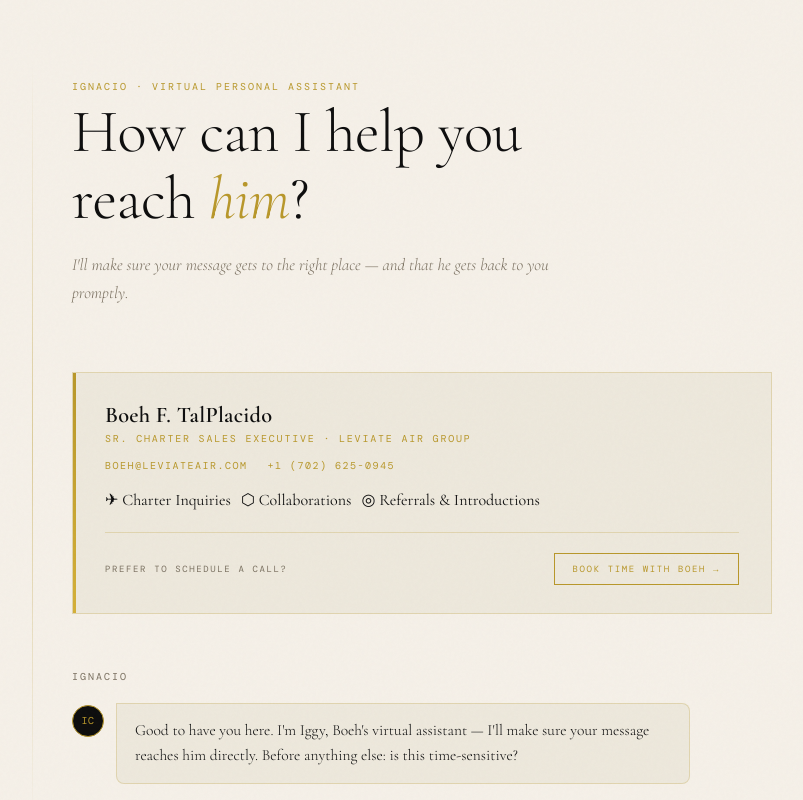
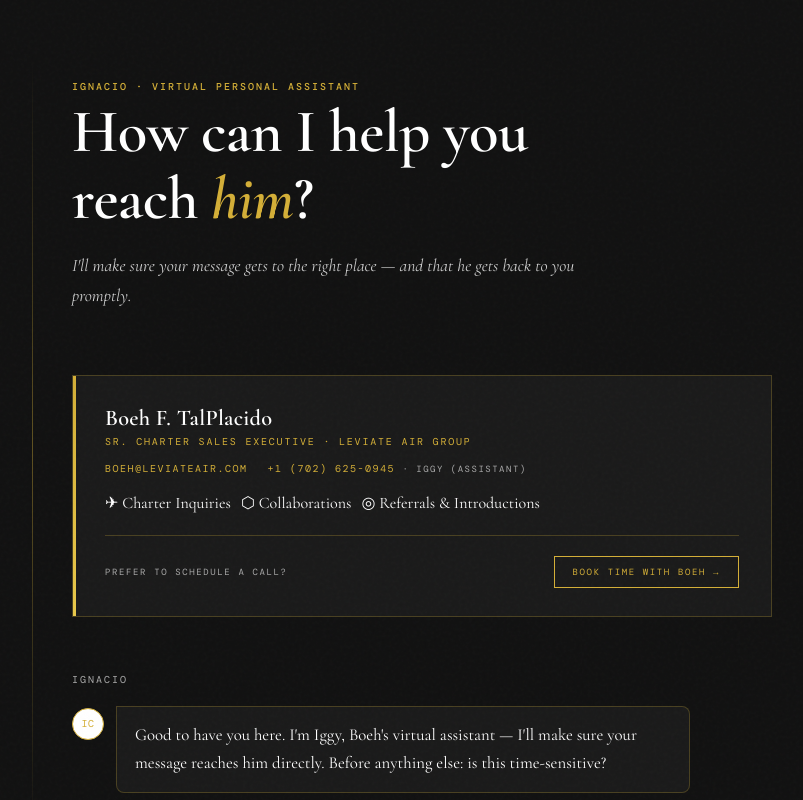
Before and after one commit to boeht/iggy, a plain HTML site: page index.html in a window 1280 px wide. Shown: the top 800 px of the page, without its empty margins (218-1021 px from the left). Drawn offline with nearby package versions, Linux system fonts and the light colour scheme; a web font is replaced by a local one.

Commit message:
Add files via upload

```diff
--- a/index.html
+++ b/index.html
@@ -6,20 +6,20 @@
 <title>Reach Out — Virtual Assistant</title>
 <link rel="preconnect" href="https://fonts.googleapis.com">
 <link rel="preconnect" href="https://fonts.gstatic.com" crossorigin>
-<link href="https://fonts.googleapis.com/css2?family=Cormorant+Garamond:ital,wght@0,300;0,400;0,600;1,300;1,400&family=DM+Mono:wght@300;400&display=swap" rel="stylesheet">
+<link href="https://fonts.googleapis.com/css2?family=Cormorant+Garamond:ital,wght@0,400;0,500;0,600;0,700;1,400;1,500;1,600&family=DM+Mono:wght@400;500&display=swap" rel="stylesheet">
 
 <style>
   *, *::before, *::after { box-sizing: border-box; margin: 0; padding: 0; }
 
   :root {
-    --ink: #0d0d0d;
-    --paper: #f5f0e8;
-    --cream: #ede8dc;
-    --gold: #b8972a;
-    --gold-light: #d4af37;
-    --muted: #7a7060;
-    --border: rgba(184,151,42,0.25);
-    --error: #8b2020;
+    --ink: #ffffff;
+    --paper: #111111;
+    --cream: #1a1a1a;
+    --gold: #d4af37;
+    --gold-light: #e8c84a;
+    --muted: #aaaaaa;
+    --border: rgba(212,175,55,0.25);
+    --error: #e05555;
   }
 
   html, body {
@@ -75,12 +75,12 @@
     letter-spacing: 0.2em;
     text-transform: uppercase;
     color: var(--gold);
-    font-weight: 300;
+    font-weight: 500;
   }
 
   h1 {
     font-size: clamp(2.6rem, 5vw, 3.8rem);
-    font-weight: 300;
+    font-weight: 600;
     line-height: 1.1;
     letter-spacing: -0.01em;
     color: var(--ink);
@@ -88,15 +88,15 @@
 
   h1 em {
     font-style: italic;
-    font-weight: 300;
+    font-weight: 600;
     color: var(--gold);
   }
 
   .subtitle {
     margin-top: 12px;
-    font-size: 1.05rem;
-    font-weight: 300;
-    color: var(--muted);
+    font-size: 1.1rem;
+    font-weight: 400;
+    color: #cccccc;
     line-height: 1.7;
     max-width: 520px;
     font-style: italic;
@@ -231,21 +231,21 @@
   .bubble {
     max-width: 82%;
     padding: 14px 18px;
-    font-size: 0.97rem;
-    line-height: 1.65;
-    font-weight: 300;
+    font-size: 1.05rem;
+    line-height: 1.7;
+    font-weight: 400;
   }
 
   .bubble.a {
     background: var(--cream);
     border: 1px solid var(--border);
     border-radius: 0 8px 8px 8px;
-    color: var(--ink);
+    color: #ffffff;
   }
 
   .bubble.u {
-    background: var(--ink);
-    color: var(--paper);
+    background: var(--gold);
+    color: #111111;
     border-radius: 8px 0 8px 8px;
   }
 
@@ -325,8 +325,8 @@
     border-bottom: 1px solid var(--border);
     padding: 10px 0;
     font-family: 'Cormorant Garamond', Georgia, serif;
-    font-size: 1rem;
-    font-weight: 300;
+    font-size: 1.05rem;
+    font-weight: 400;
     color: var(--ink);
     outline: none;
     transition: border-color 0.2s;
@@ -404,10 +404,7 @@
     font-size: 0.88rem;
     font-style: italic;
     color: var(--muted);
-    font-weight: 300;
-  }
-
-  .submit-btn {
+    font-weight: 500;
     font-family: 'DM Mono', monospace;
     font-size: 10px;
     letter-spacing: 0.2em;
@@ -458,15 +455,16 @@
 
   .confirmation h3 {
     font-size: 1.5rem;
-    font-weight: 300;
+    font-weight: 400;
     font-style: italic;
+    color: #ffffff;
   }
 
   .confirmation p {
-    font-size: 0.97rem;
+    font-size: 1.05rem;
     line-height: 1.75;
-    color: var(--muted);
-    font-weight: 300;
+    color: #cccccc;
+    font-weight: 400;
   }
 
   .confirmation .mono {
@@ -556,7 +554,7 @@
     <div class="bio-title">Sr. Charter Sales Executive · Leviate Air Group</div>
     <div style="margin-top: 10px; display: flex; flex-wrap: wrap; gap: 20px; align-items: center;">
       <a href="mailto:boeh@leviateair.com" style="font-family: 'DM Mono', monospace; font-size: 10px; letter-spacing: 0.15em; color: var(--gold); text-decoration: none; text-transform: uppercase;">boeh@leviateair.com</a>
-      <a href="sms:+17026250945" style="font-family: 'DM Mono', monospace; font-size: 10px; letter-spacing: 0.15em; color: var(--gold); text-decoration: none; text-transform: uppercase;">+1 (702) 625-0945</a>
+      <a href="sms:+17026250945" style="font-family: 'DM Mono', monospace; font-size: 10px; letter-spacing: 0.15em; color: var(--gold); text-decoration: none; text-transform: uppercase;">+1 (702) 625-0945 <span style="color: var(--muted); font-size: 9px;">· Iggy (Assistant)</span></a>
     </div>
     <div style="margin-top: 18px; display: flex; flex-wrap: wrap; gap: 10px;">
       <span class="role-tag">✈ Charter Inquiries</span>
@@ -880,7 +878,7 @@
 
     const confirmText = document.getElementById('confirmText');
     const contactLine = selectedChannel === 'Phone / Text'
-      ? `You can also reach him directly at +1 (702) 625-0945.`
+      ? `You can also text or call Iggy directly at +1 (702) 625-0945.`
       : '';
     confirmText.textContent = isUrgent
       ? `Got it, ${name.split(' ')[0]}. This has been flagged as urgent — Boeh typically responds to time-sensitive requests within 3 minutes. ${contactLine}`
```
